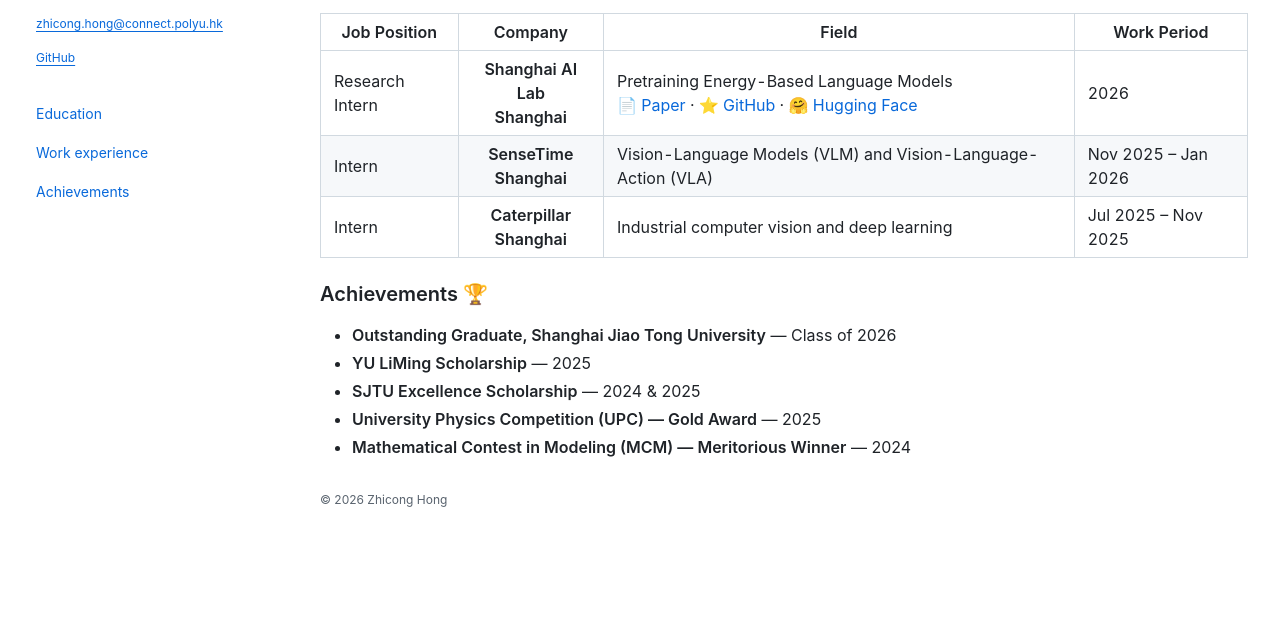
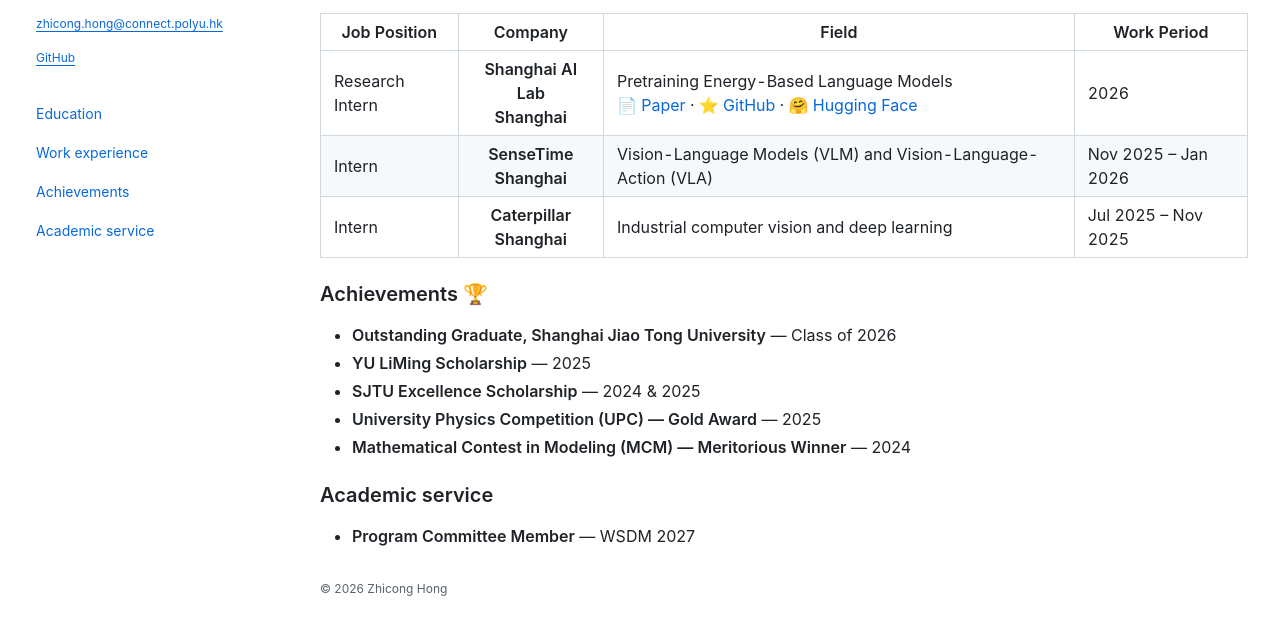
Before and after one commit to shakinJelly/shakinJelly.github.io, a plain HTML site: page index.html in a window 1280 px wide. Shown: the part 331-961 px from the top of the page. Before the commit the page ends 872 px from the top, so only its background shows below. Drawn offline with Linux system fonts and the light colour scheme.

Commit message:
Add WSDM 2027 program committee service

```diff
--- a/index.html
+++ b/index.html
@@ -6,16 +6,16 @@
   <meta name="color-scheme" content="light" />
   <meta name="theme-color" content="#ffffff" />
   <title>Zhicong Hong | Academic Profile</title>
-  <meta name="description" content="Zhicong Hong's academic profile, including education, internships, and achievements." />
+  <meta name="description" content="Zhicong Hong's academic profile, including education, internships, achievements, and academic service." />
   <link rel="canonical" href="https://shakinjelly.github.io/" />
   <meta property="og:type" content="website" />
   <meta property="og:url" content="https://shakinjelly.github.io/" />
   <meta property="og:title" content="Zhicong Hong | Academic Profile" />
-  <meta property="og:description" content="Education, internships, and achievements of Zhicong Hong." />
+  <meta property="og:description" content="Education, internships, achievements, and academic service of Zhicong Hong." />
   <meta property="og:locale" content="en_US" />
   <meta name="twitter:card" content="summary" />
   <meta name="twitter:title" content="Zhicong Hong | Academic Profile" />
-  <meta name="twitter:description" content="Education, internships, and achievements of Zhicong Hong." />
+  <meta name="twitter:description" content="Education, internships, achievements, and academic service of Zhicong Hong." />
   <link rel="stylesheet" href="assets/github-markdown-light.css" />
   <style>
     /* Layout only. The profile content uses the unmodified GitHub Markdown stylesheet. */
@@ -90,6 +90,7 @@
         <a href="#education">Education</a>
         <a href="#internships">Work experience</a>
         <a href="#awards">Achievements</a>
+        <a href="#service">Academic service</a>
       </nav>
     </aside>
 
@@ -159,6 +160,13 @@
         </ul>
       </section>
 
+      <section id="service" aria-labelledby="service-title">
+        <h3 id="service-title">Academic service</h3>
+        <ul>
+          <li><strong>Program Committee Member</strong> — WSDM 2027</li>
+        </ul>
+      </section>
+
       <footer class="site-footer">© 2026 Zhicong Hong</footer>
     </main>
   </div>
```
